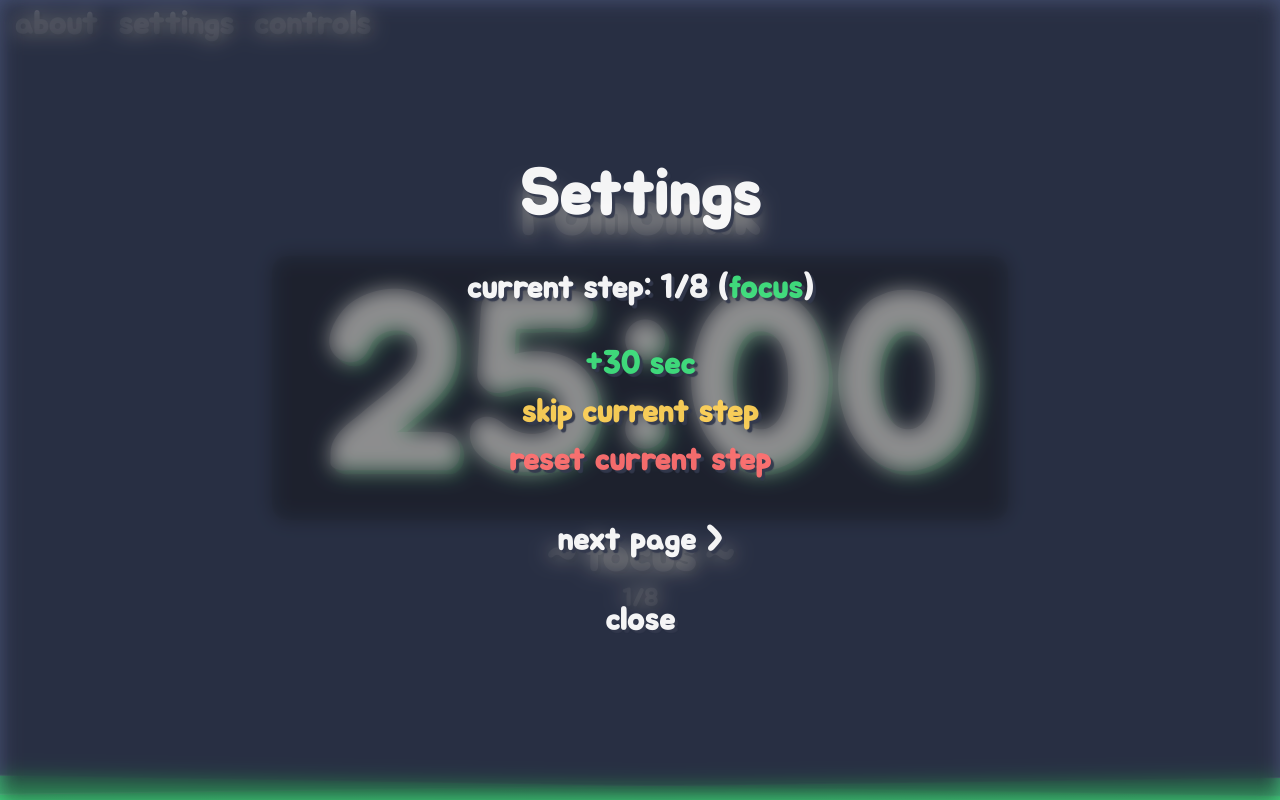
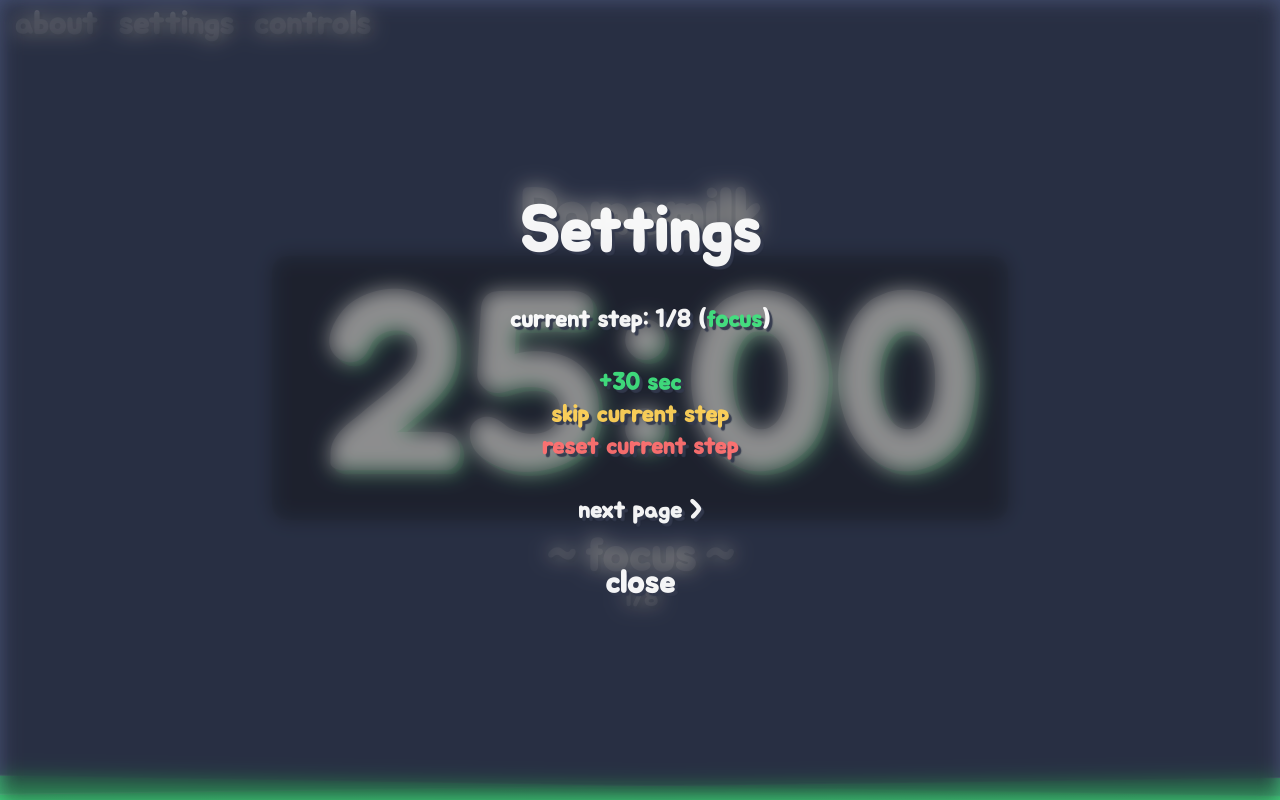
Before and after one commit to ahhreggi/pnc, a React (Create React App) app: page / in a window 1280 px wide. Both pictures are taken after a click on the element "settings". Built offline with nearby package versions, Linux system fonts and the light colour scheme.

Commit message:
Adjust overlay font sizes

```diff
--- a/src/App.scss
+++ b/src/App.scss
@@ -34,7 +34,7 @@
       min-width: 1.5rem;
       display: flex;
       @include flex-center;
-      padding: 0.1rem 0.2rem 0 0.2rem;
+      padding: 0.1rem 0.25rem 0 0.25rem;
       height: 1.5rem;
       background-color: rgba(255, 255, 255, 0.25);
       text-shadow: 1px 1px 1px $dark;
@@ -49,6 +49,8 @@
   .About,
   .Help,
   .Settings {
+    position: fixed;
+    top: 0;
     h2,
     h3,
     h4 {
@@ -69,7 +71,8 @@
   }
   .Help {
     .controls {
-      border: 1px solid white;
+      border: 2px solid white;
+      border-radius: 5px;
       max-height: 70vh;
       padding: 0.5rem;
       @include custom-scrollbar;
--- a/src/components/Help.js
+++ b/src/components/Help.js
@@ -89,7 +89,7 @@ const Help = (props) => {
             <span className="key">C</span>
           </span>
           <span className="value">
-            reset bg/milk color to default
+            reset bg/milk color
           </span>
         </h4>
         <h4>
--- a/src/components/Settings.js
+++ b/src/components/Settings.js
@@ -1,6 +1,6 @@
 import { useState, useEffect } from "react";
 import { useSelector, useDispatch } from "react-redux";
-import { increaseTimer, setTimer, resetTimer, startTimer, stopTimer, setTheme, setLiquid, toggleSettings, togglePage, setFocus, setChill, setBigChill, getNextStep } from "../actions";
+import { increaseTimer, setTimer, resetTimer, startTimer, stopTimer, setTheme, setLiquid, toggleSettings, togglePage, setFocus, setChill, setBigChill, getNextStep, toggleAutoStart } from "../actions";
 import classNames from "classnames";
 import "./Settings.scss";
 
@@ -58,44 +58,48 @@ const Settings = () => {
     <div className={settingsStyles}>
       <h2>Settings</h2>
 
-      <h3 className="current">
+      <h4 className="current">
         current step: {settings.step}/{settings.interval * 2} (<span className={settings.mode}>{formatMode(settings.mode)}</span>)
-      </h3>
+      </h4>
 
       <div className="settings-page">
 
         {settings.page === 1 &&
           <>
-            <h3 className="settings-toggle font-green" onClick={() => dispatch(increaseTimer(30))}>+30 sec</h3>
-            <h3 className="settings-toggle font-yellow" onClick={() => dispatch(getNextStep())}>skip current step</h3>
-            <h3 className="settings-toggle font-red" onClick={() =>     dispatch(resetTimer())}>reset current step</h3>
-            <h3 className="settings-toggle page-control" onClick={() => dispatch(togglePage())}>next page &gt;</h3>
+            <h4 className="settings-toggle font-green" onClick={() => dispatch(increaseTimer(30))}>+30 sec</h4>
+            <h4 className="settings-toggle font-yellow" onClick={() => dispatch(getNextStep())}>skip current step</h4>
+            <h4 className="settings-toggle font-red" onClick={() =>     dispatch(resetTimer())}>reset current step</h4>
+            <h4 className="settings-toggle page-control" onClick={() => dispatch(togglePage())}>next page &gt;</h4>
           </>
         }
 
         {settings.page === 2 &&
           <>
-            <h3 className="settings-toggle" onClick={() => dispatch(setTheme("next"))}>
+            <h4 className="settings-toggle" onClick={() => dispatch(setTheme("next"))}>
               <span className="option">bg color:</span>
               <span className={`value font-${settings.theme}`}>{settings.theme}</span>
-            </h3>
-            <h3 className="settings-toggle" onClick={() => dispatch(setLiquid("next"))}>
+            </h4>
+            <h4 className="settings-toggle" onClick={() => dispatch(setLiquid("next"))}>
               <span className="option">milk color:</span>
               <span className={`value font-${settings.liquid}`}>{settings.liquid}</span>
-            </h3>
-            <h3 className="settings-toggle" onClick={() => dispatch(setFocus("next"))}>
+            </h4>
+            <h4 className="settings-toggle" onClick={() => dispatch(setFocus("next"))}>
               <span className="option">focus:</span>
               <span className="value focus">{formatTime(settings.focus)}</span>
-            </h3>
-            <h3 className="settings-toggle" onClick={() => dispatch(setChill("next"))}>
+            </h4>
+            <h4 className="settings-toggle" onClick={() => dispatch(setChill("next"))}>
               <span className="option">lil chill:</span>
               <span className="value chill">{formatTime(settings.chill)}</span>
-            </h3>
-            <h3 className="settings-toggle" onClick={() => dispatch(setBigChill("next"))}>
+            </h4>
+            <h4 className="settings-toggle" onClick={() => dispatch(setBigChill("next"))}>
               <span className="option">big chill:</span>
               <span className="value bigChill">{formatTime(settings.bigChill)}</span>
-            </h3>
-            <h3 className="settings-toggle page-control" onClick={() => dispatch(togglePage())}>&lt; prev page</h3>
+            </h4>
+            <h4 className="settings-toggle" onClick={() => dispatch(toggleAutoStart())}>
+              <span className="option">autostart:</span>
+              <span className={`value font-${settings.autoStart ? "green" : "red"}`}>{settings.autoStart ? "enabled" : "disabled"}</span>
+            </h4>
+            <h4 className="settings-toggle page-control" onClick={() => dispatch(togglePage())}>&lt; prev page</h4>
           </>
         }
 
--- a/src/styles/_mixins.scss
+++ b/src/styles/_mixins.scss
@@ -28,8 +28,8 @@
 @mixin custom-scrollbar {
   overflow: overlay;
   &::-webkit-scrollbar {
-    height: 0.5rem;
-    width: 0.5rem;
+    height: 0.25rem;
+    width: 0.25rem;
   }
   &::-webkit-scrollbar-track {
     background-color: transparent;
```
Also changed, not shown: 1 other file (tests, documents, lock files or other folders).
